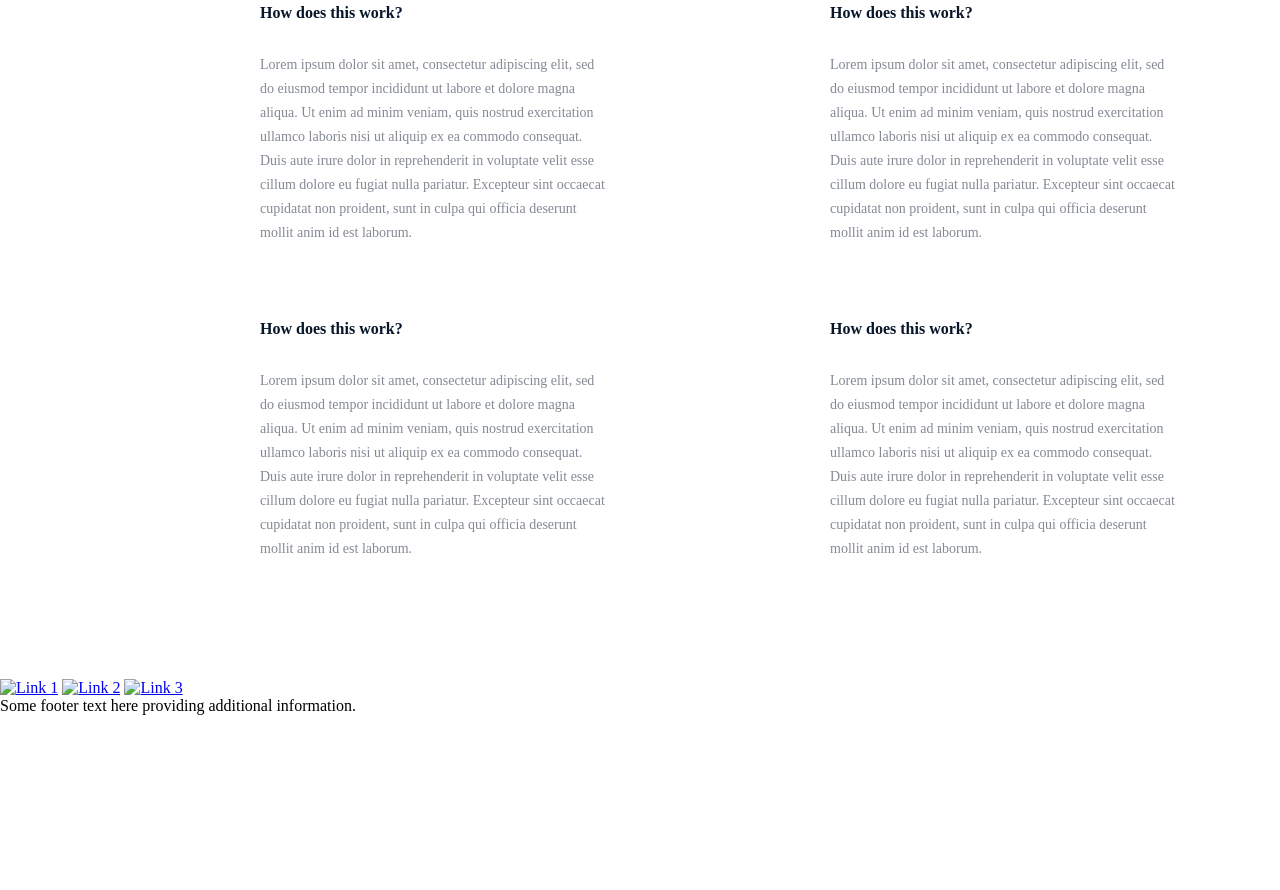
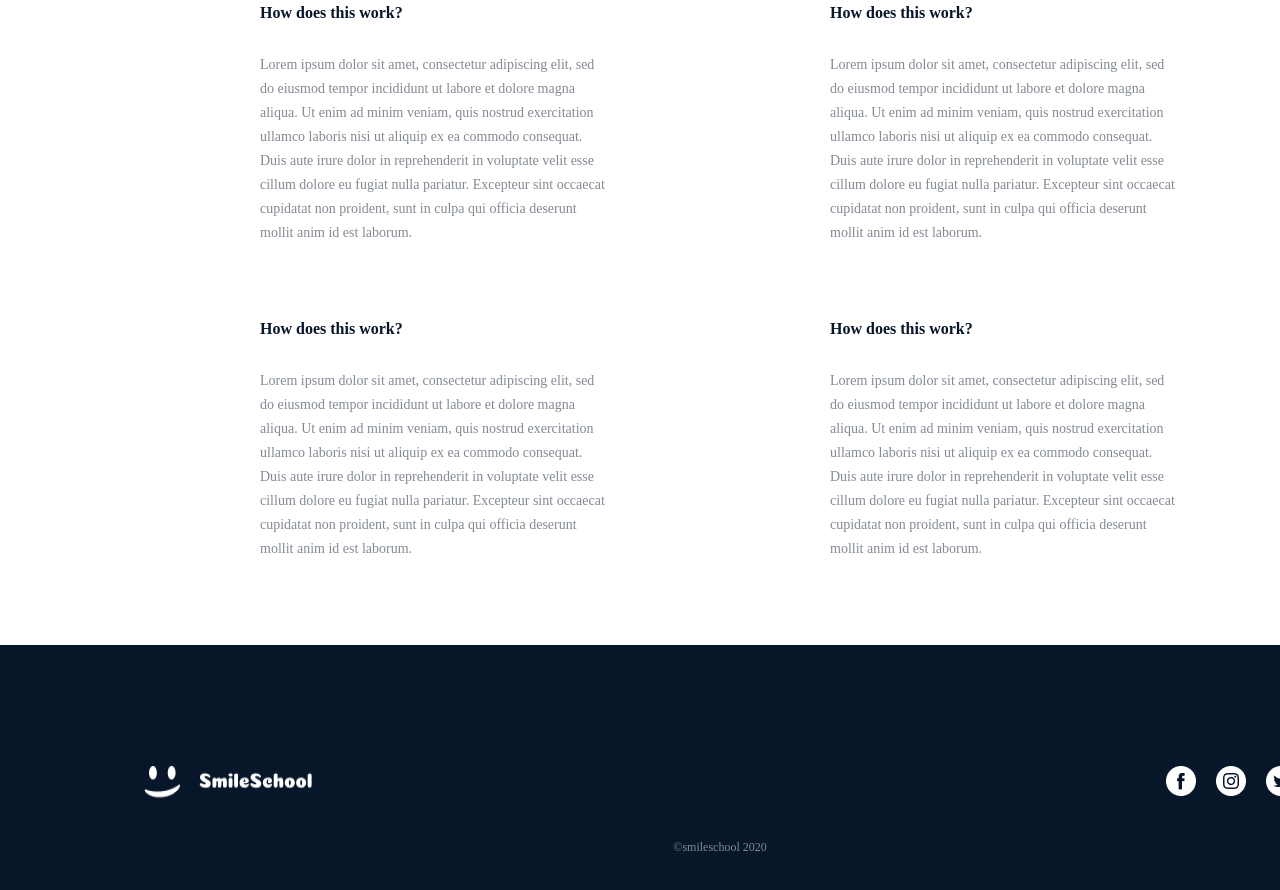
Before and after one commit to BradleyRodriq/holbertonschool-web-development, a plain HTML site: page css_advanced/index.html in a window 1280 px wide. Shown: the part 2833-3723 px from the top of the page. Before the commit the page ends 3548 px from the top, so only its background shows below. Drawn offline with Linux system fonts and the light colour scheme.

Commit message:
finished footer

```diff
--- a/css_advanced/index.html
+++ b/css_advanced/index.html
@@ -257,17 +257,15 @@
 
         <footer>
             <div>
-                <div>
-                    <img src="logo.png" alt="Logo">
+                <div id="footer-row-block">
+                    <img src="logo.png">
+                    <div id="footer-sites">
+                        <a href=""><img src="Facebook_White.png"></a>
+                        <a href=""><img src="Instagram_White.png"></a>
+                        <a href=""><img src="Twitter_White.png"></a>
+                    </div>
                 </div>
-                <div>
-                    <a href="#"><img src="icon1.png" alt="Link 1"></a>
-                    <a href="#"><img src="icon2.png" alt="Link 2"></a>
-                    <a href="#"><img src="icon3.png" alt="Link 3"></a>
-                </div>
-                <div>
-                    <p>Some footer text here providing additional information.</p>
-                </div>
+                <p id="footer-copyright">©smileschool 2020</p>
             </div>
         </footer>
     </main>
--- a/css_advanced/styles.css
+++ b/css_advanced/styles.css
@@ -404,10 +404,8 @@ header a {
     margin: auto;
     margin-top: 67px;
     margin-bottom: 84px;
-
     width: 920px;
     height: 707px;
-
     display: flex;
     flex-direction: column;
     justify-content: space-between;
@@ -422,8 +420,7 @@ header a {
 #FAQ-title {
     font-weight: 300;
     font-size: 60px;
-    line-height: 75.42px;
-
+    line-height: 75px;
     align-self: center;
 }
 
@@ -462,3 +459,35 @@ header a {
 }
 
 /* footer section */
+
+footer {
+    display: flex;
+    height: 249px;
+    background-color: var(--black);
+    justify-content: flex-end;
+    flex-direction: column;
+    padding: 0 10% 0 10%;
+}
+
+#footer-row-block {
+    display: flex;
+    justify-content: space-between;
+    margin-bottom: 40px;
+}
+
+#footer-sites {
+    width: 130px;
+    display: flex;
+    justify-content: space-between;
+}
+
+#footer-copyright {
+    color: rgba(255, 255, 255, 0.502);
+
+    text-align: center;
+
+    font-size: 12px;
+    line-height: 15.08px;
+
+    margin-bottom: 39px;
+}
```
Also changed, not shown: css_advanced/Facebook_White.png (added), css_advanced/Instagram_White.png (added), css_advanced/Twitter_White.png (added).
